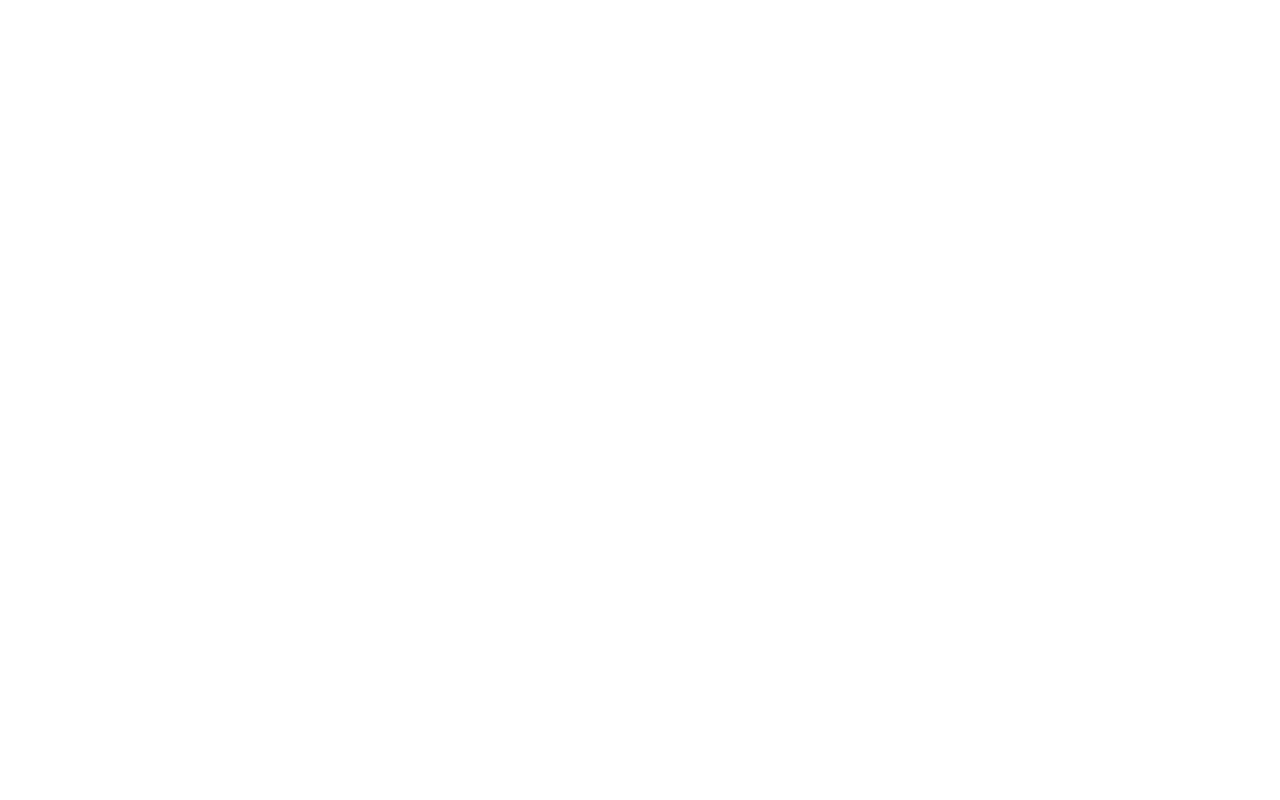
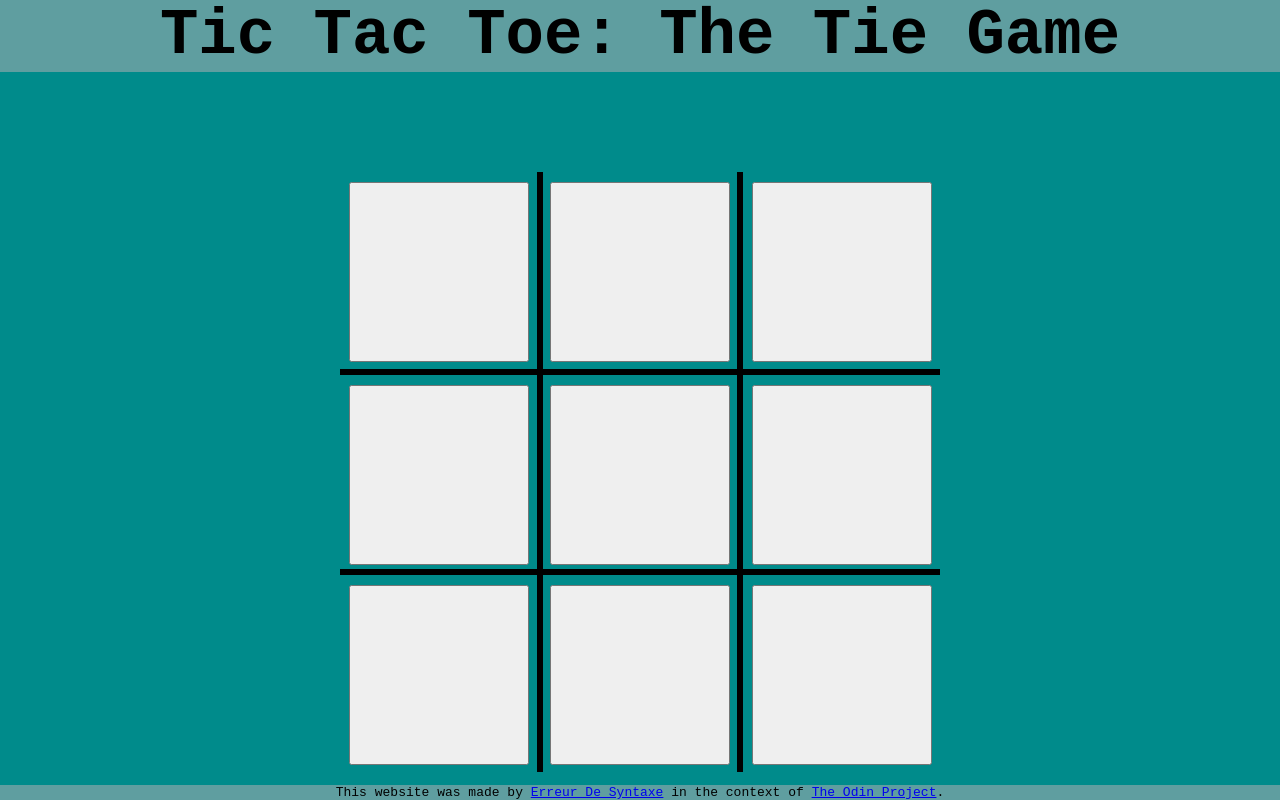
Before and after one commit to ErreurDeSyntaxe/full-stack-TicTacToe, a plain HTML site: page index.html in a window 1280 px wide. Drawn offline with Linux system fonts and the light colour scheme.

Commit message:
Add basic UI (non working)

```diff
--- a/index.html
+++ b/index.html
@@ -7,7 +7,29 @@
     <link rel="stylesheet" href="./style.css">
 </head>
 <body>
-    <script src="./script.js" defer></script>
+    <script defer src="./script.js" defer></script>
+    <header>
+        <h1>Tic Tac Toe: The Tie Game</h1>
+    </header>
 
+    <main>
+        <div class="gameArea">
+            <div class="square square1"><button class="button button1"></button></div>
+            <div class="square square2"><button class="button button2"></button></div>
+            <div class="square square3"><button class="button button3"></button></div>
+            <div class="square square4"><button class="button button4"></button></div>
+            <div class="square square5"><button class="button button5"></button></div>
+            <div class="square square6"><button class="button button6"></button></div>
+            <div class="square square7"><button class="button button7"></button></div>
+            <div class="square square8"><button class="button button8"></button></div>
+            <div class="square square9"><button class="button button9"></button></div>
+        </div>
+    </main>
+
+    <footer>
+        This website was made by <a href="https://github.com/erreurDeSyntaxe/">
+            Erreur De Syntaxe</a> in the context of
+            <a href="https://www.theodinproject.com/">The Odin Project</a>.
+    </footer>
 </body>
 </html>
--- a/style.css
+++ b/style.css
@@ -8,3 +8,75 @@
 *::after {
     box-sizing: inherit;
 }
+
+body {
+    display: flex;
+    flex-direction: column;
+    height: 100vh;
+    font-family: monospace;
+}
+
+header {
+    background-color: cadetblue;
+    font-size: 2rem;
+    text-align: center;
+}
+
+main {
+    background-color: darkcyan;
+    flex: 1;
+}
+
+footer {
+    background-color: cadetblue;
+    text-align: center;
+}
+
+.gameArea {
+    margin-top: 100px;
+    display: grid;
+    grid-template-columns: repeat(3, 200px);
+    grid-template-rows: repeat(3, 200px);
+    justify-content: center;
+}
+
+.button {
+    height: 180px;
+    width: 180px;
+    margin-top: 10px;
+    cursor: pointer;
+    & .button:hover {
+        background-color: aqua;
+    }
+}
+
+.square {
+    height: 200px;
+    width: 200px;
+    border: 3px solid black;
+    font-size: 3rem;
+    text-align: center;
+}
+.square1,
+.square2,
+.square3 {
+    border-top: 0;
+}
+
+.square3,
+.square6,
+.square9 {
+    border-right: 0;
+}
+
+.square9,
+.square8,
+.square7 {
+    border-bottom: 0;
+}
+
+.square7,
+.square4,
+.square1 {
+    border-left: 0;
+}
```
